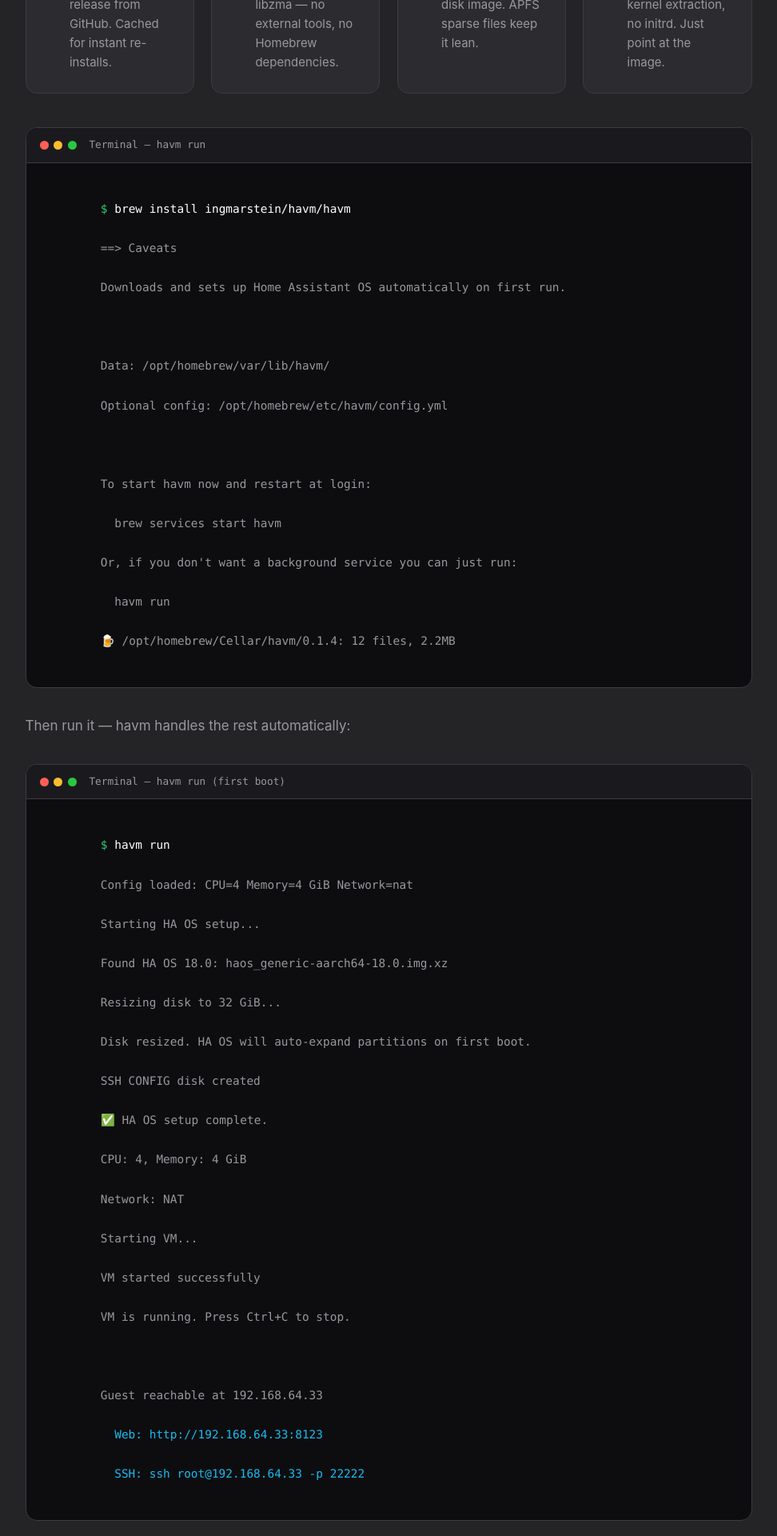
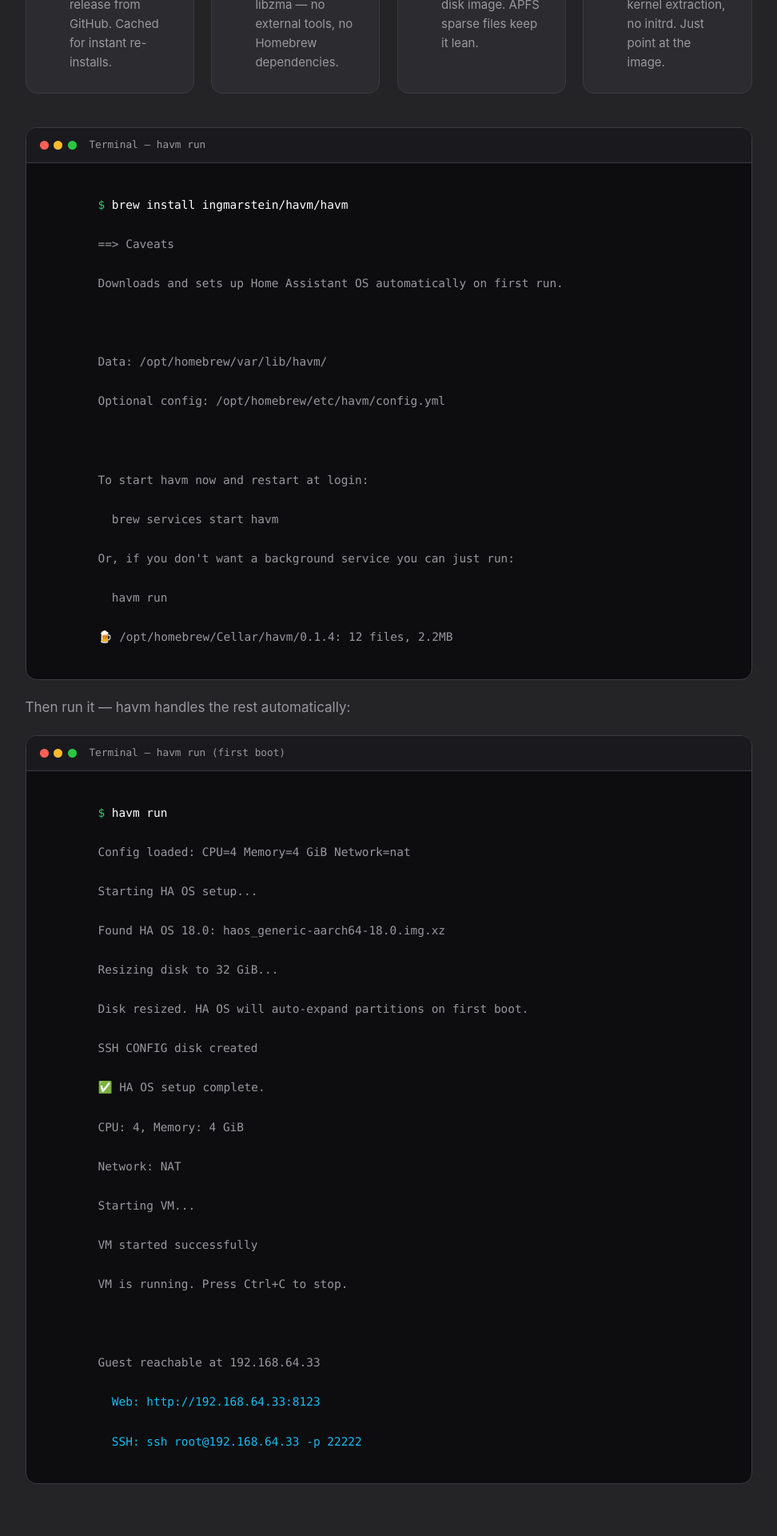
Before and after one commit to IngmarStein/havm, a Jekyll site: the page built from docs/index.md, in a window 1280 px wide. Shown: the part 1927-3847 px from the top of the page at 80% size, without its empty margins (154-1126 px from the left). Built offline with Jekyll 4.4.1, drawn with Linux system fonts in a browser that asks for light colours.

Commit message:
docs: tighten spacing around terminal blocks

```diff
--- a/docs/assets/css/style.css
+++ b/docs/assets/css/style.css
@@ -169,7 +169,7 @@
   border: 1px solid var(--border);
   border-radius: var(--radius-lg);
   overflow: hidden;
-  margin: 2rem 0;
+  margin: 1.25rem 0;
 }
 .terminal-bar {
   display: flex;
@@ -190,7 +190,7 @@
   font-family: var(--font-mono);
 }
 .terminal-body {
-  padding: 1.2rem 1.4rem;
+  padding: 0.9rem 1.2rem;
   font-family: var(--font-mono);
   font-size: 0.85rem;
   line-height: 1.7;
--- a/docs/index.md
+++ b/docs/index.md
@@ -129,7 +129,7 @@
       </div>
     </div>
 
-    <p style="margin-top: 1.5rem;">Then run it — havm handles the rest automatically:</p>
+    <p style="margin-top: 0.5rem; margin-bottom: 0.25rem;">Then run it — havm handles the rest automatically:</p>
 
     <div class="terminal">
       <div class="terminal-bar">
```
